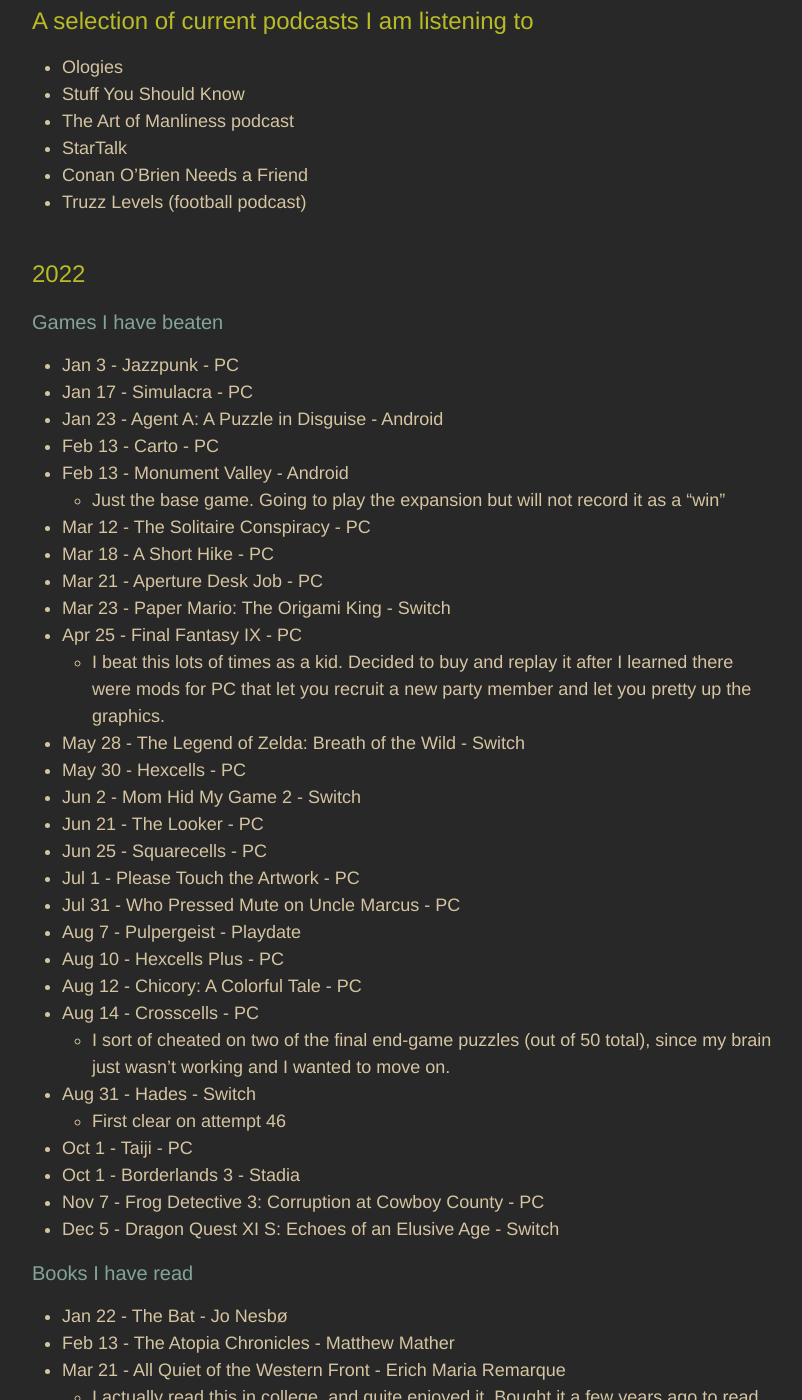
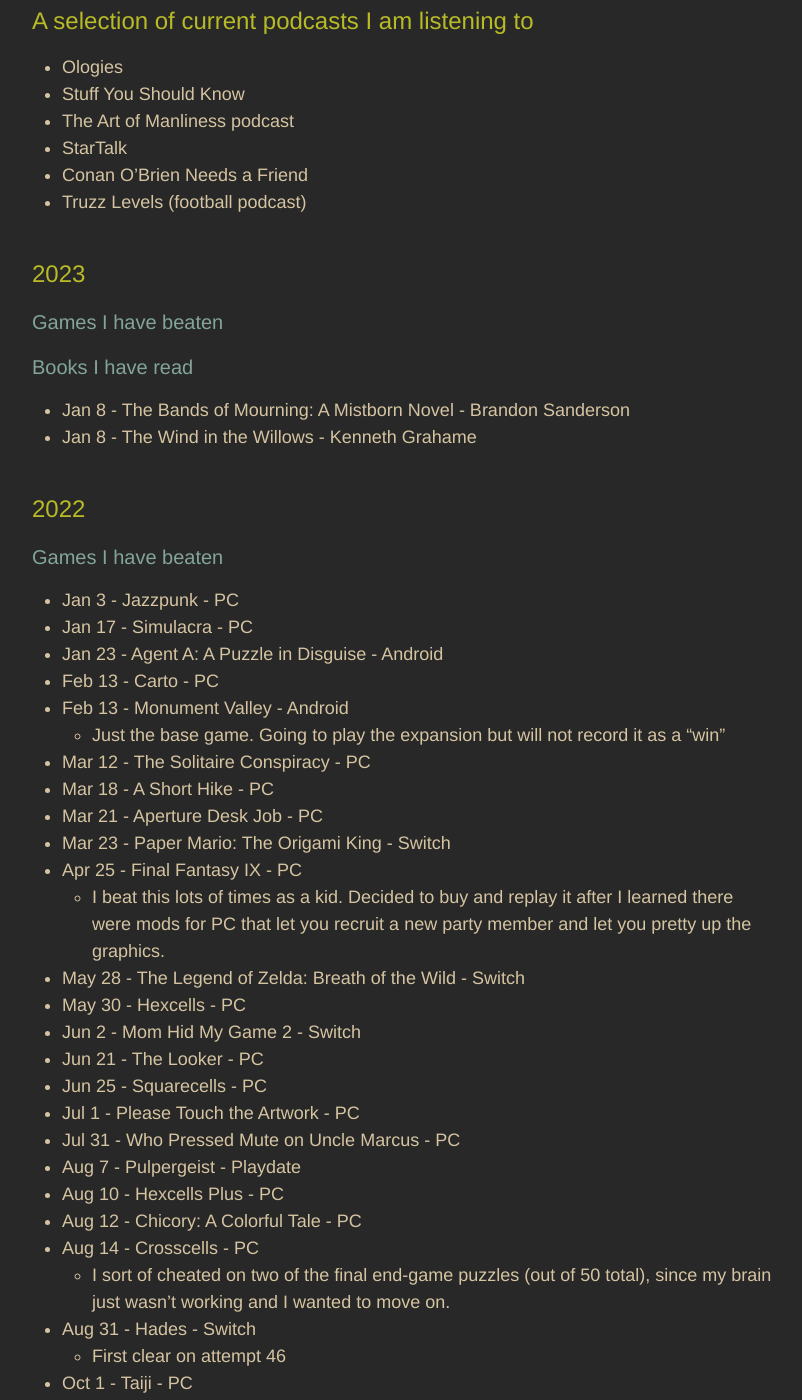
Before and after one commit to adkinsrs/sadkins_site, a Jekyll site: the page built from misc.md, in a window 1280 px wide and 1400 px high, scrolled down 288 px. Shown: the whole window, without its empty margins (238-1040 px from the left). Built offline with Jekyll 4.4.1, drawn with Linux system fonts in a browser that asks for light colours; some of the changed text lies outside the part shown.

Commit message:
read a book

```diff
--- a/misc.md
+++ b/misc.md
@@ -16,6 +16,15 @@
 * StarTalk
 * Conan O'Brien Needs a Friend
 * Truzz Levels (football podcast)
+
+## 2023
+
+### Games I have beaten
+
+### Books I have read
+
+* Jan 8 - The Bands of Mourning: A Mistborn Novel - Brandon Sanderson
+* Jan 8 - The Wind in the Willows - Kenneth Grahame
 
 ## 2022
 
```
Also changed, not shown: other parts of misc.md (+1 -0 lines).
